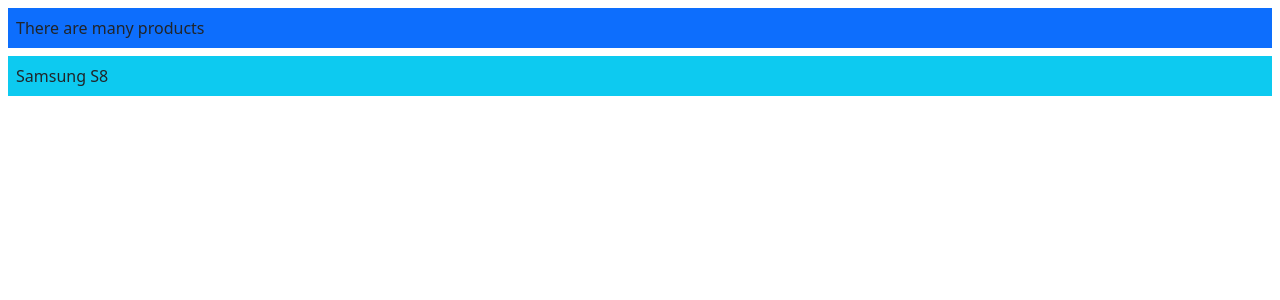
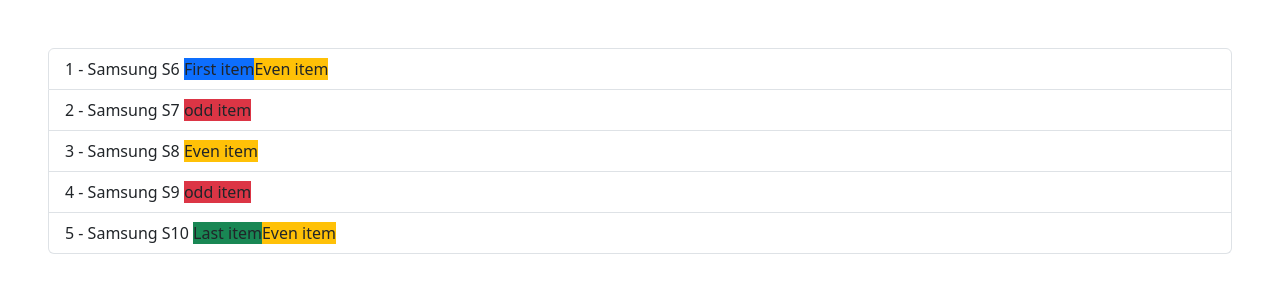
Before and after one commit to Abdullah-Alsabouni/Second-Angular-Project, an Angular app: page / in a window 1280 px wide. Shown: the top 300 px of the page. Built offline with nearby package versions, Linux system fonts and the light colour scheme.

Commit message:
Lesson 9-NgFor

```diff
--- a/src/app/app.module.ts
+++ b/src/app/app.module.ts
@@ -4,6 +4,7 @@
 import { ProductComponent } from './product.component';
 import { FormsModule } from '@angular/forms';
 import { SummaryPipe } from './summary.pipe';
+import { CommonModule } from '@angular/common';
 
 
 
--- a/src/app/product.component.html
+++ b/src/app/product.component.html
@@ -1,13 +1,11 @@
-<div class="bg-primary m-2 p-2" [ngSwitch]="model.getProductCount()">
-    <span *ngSwitchCase="0">There are no products</span>
-    <span *ngSwitchCase="1">There are 1 product</span>
-    <span *ngSwitchCase="2">There are 2 products</span> <!-- 2 ürün varsa -->
-    <span *ngSwitchDefault>There are many products</span> <!-- 2 den fazla ürün varsa-->
-</div>
-
-<div class = "bg-info m-2 p-2" [ngSwitch]="model.getProductsById(3)?.name" > <!-- Samsung S8-->
-    <span *ngSwitchCase="productName">Samsung S6</span> <!-- productName product.component.ts'te ilk elemanı çağırıyor(getProductsById(1))-->
-    <span *ngSwitchCase="'Samsung S7'">Samsung S7</span>
-    <span *ngSwitchCase="'Samsung S8'">Samsung S8</span>
-    <span *ngSwitchDefault>Other Product</span>
-</div>
+<ul class="list-group m-5">
+    <!-- index, first, last, odd, even  ngFor'dan gelir-->
+    <li *ngFor="let product of model.getProducts(); index as i ; first as isFirst; last as isLast; odd as isOdd; even as isEven" class = "list-group-item">
+     <!-- index ngFor'dan gelen ürünlerin sırasını 0'dan başlayarak getirir-->
+        {{ i+1 }} - {{ product.name }}
+        <span *ngIf = "isFirst" class="bg bg-primary">First item</span>
+        <span *ngIf = "isLast" class="bg bg-success">Last item</span>
+        <span *ngIf = "isOdd" class="bg bg-danger">odd item</span>
+        <span *ngIf = "isEven" class="bg bg-warning">Even item</span>
+    </li>
+</ul>
--- a/src/app/product.component.ts
+++ b/src/app/product.component.ts
@@ -11,6 +11,4 @@
 
 export class ProductComponent {
     model: ProductRepository = new ProductRepository();
-
-    productName: string = this.model.getProductsById(1)?.name ?? "Default Product Name";
 }
```
